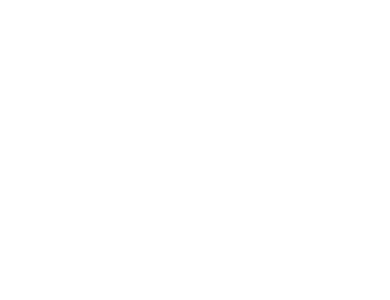
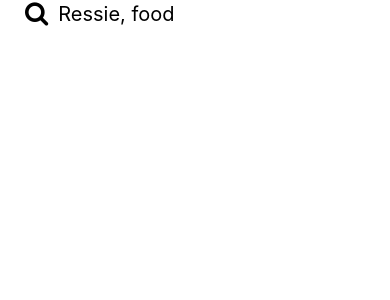
Before and after one commit to Tffns/tffn-search-fe, a React Native app: screen / in a window 390 px wide. Shown: the top 300 px of the page. Built offline with nearby package versions, Linux system fonts and the light colour scheme.

Commit message:
added search bar and search state logic

```diff
--- a/App.js
+++ b/App.js
@@ -1,10 +1,15 @@
 import { StatusBar } from 'expo-status-bar';
-import { StyleSheet, Text, View } from 'react-native';
+import { View } from 'react-native';
+import { useState } from 'react';
+import Search from './src/components/Search';
 
 export default function App() {
+  const [searchTerm, setSearchTerm] = useState("Indian")
+  console.debug("app.js term is : ", searchTerm)
   return (
     <View >
-
+      <Search setSearchTerm={setSearchTerm}/>
+      <StatusBar style="auto" />
     </View>
   );
 }
```
